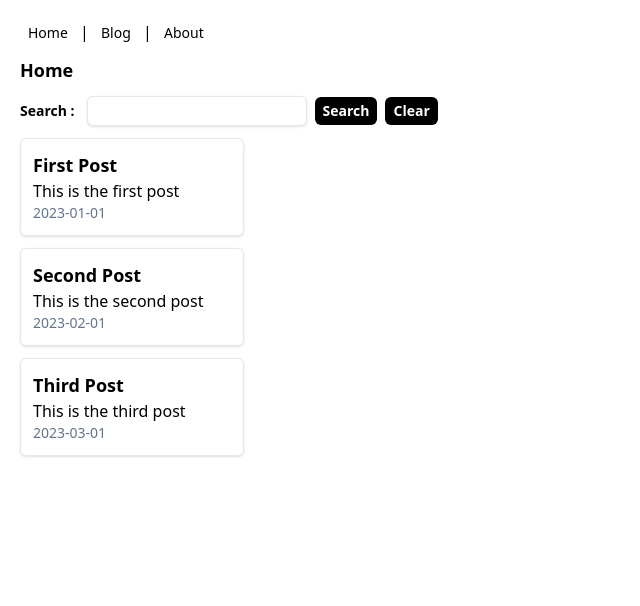
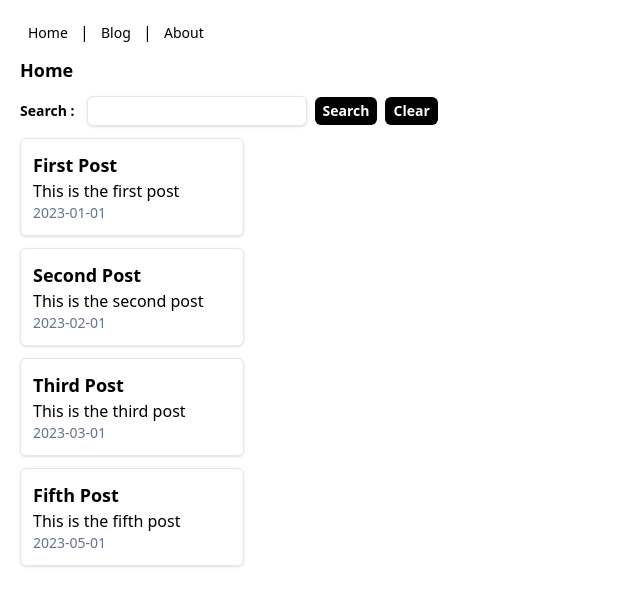
Before and after one commit to sandiarbaa/blog-post-react-codepolitan, a Next.js app: page / in a window 1280 px wide. Shown: the top 606 px of the page, without its empty margins (0-640 px from the left). Built offline with nearby package versions, Linux system fonts and the light colour scheme.

Commit message:
add isNew for post

```diff
--- a/app/page.tsx
+++ b/app/page.tsx
@@ -8,6 +8,7 @@ interface PostsData {
   title: string;
   body: string;
   date: string;
+  isNew: boolean;
 }
 
 const postsData: PostsData[] = [
@@ -16,18 +17,35 @@ const postsData: PostsData[] = [
     title: "First Post",
     body: "This is the first post",
     date: "2023-01-01",
+    isNew: true,
   },
   {
     id: 2,
     title: "Second Post",
     body: "This is the second post",
     date: "2023-02-01",
+    isNew: true,
   },
   {
     id: 3,
     title: "Third Post",
     body: "This is the third post",
     date: "2023-03-01",
+    isNew: true,
+  },
+  {
+    id: 4,
+    title: "Fourth Post",
+    body: "This is the fourth post",
+    date: "2023-04-01",
+    isNew: false,
+  },
+  {
+    id: 5,
+    title: "Fifth Post",
+    body: "This is the fifth post",
+    date: "2023-05-01",
+    isNew: true,
   },
 ];
 
@@ -76,13 +94,20 @@ export default function Home() {
         searchQuery={searchQuery}
       />
 
-      {posts?.map((post) => (
-        <div key={post.id} className="p-3 w-56 border rounded-md my-3 shadow">
-          <h2 className="font-semibold text-lg">{post.title}</h2>
-          <p>{post.body}</p>
-          <p className="text-sm text-slate-500">{post.date}</p>
-        </div>
-      ))}
+      {posts
+        ?.filter((post) => post.isNew)
+        .map((post) => {
+          return (
+            <div
+              key={post.id}
+              className="p-3 w-56 border rounded-md my-3 shadow"
+            >
+              <h2 className="font-semibold text-lg">{post.title}</h2>
+              <p>{post.body}</p>
+              <p className="text-sm text-slate-500">{post.date}</p>
+            </div>
+          );
+        })}
     </MainLayout>
   );
 }
```
